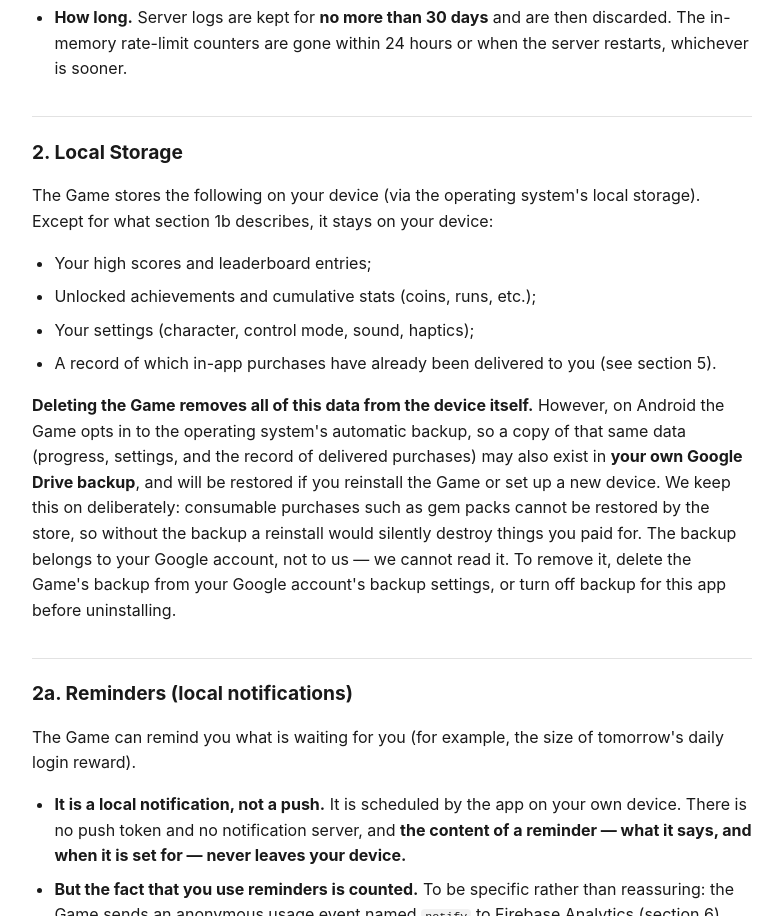
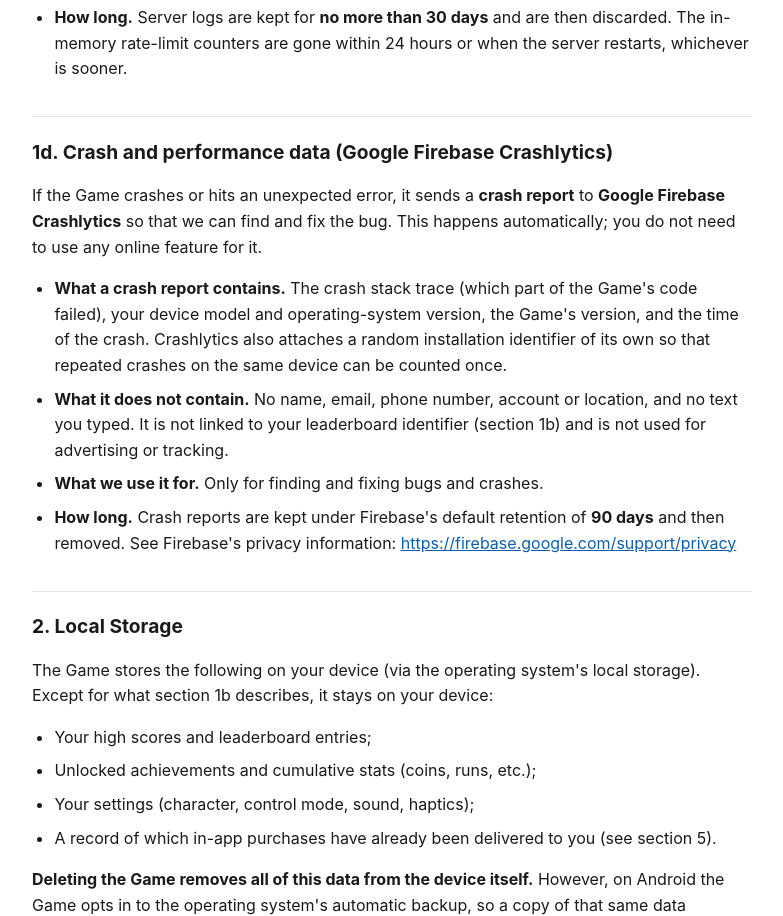
Before and after one commit to tzehin86-ui/tumble-pals-site, a plain HTML site: page index.html in a window 1280 px wide. Shown: the part 4392-5308 px from the top of the page, without its empty margins (248-1031 px from the left). Drawn offline with Linux system fonts and the light colour scheme.

Commit message:
Privacy policy: crash & performance data (Crashlytics)

```diff
--- a/index.html
+++ b/index.html
@@ -169,6 +169,14 @@ footer {
 <li><strong>What we do not do with it.</strong> It is not stored in your leaderboard or ladder record, not sent to AdMob or Firebase, not used to build a profile of you, not used to derive your location beyond what an IP inherently implies, and never shown to other players.</li>
 <li><strong>How long.</strong> Server logs are kept for <strong>no more than 30 days</strong> and are then discarded. The in-memory rate-limit counters are gone within 24 hours or when the server restarts, whichever is sooner.</li>
 </ul>
+<h2>1d. Crash and performance data (Google Firebase Crashlytics)</h2>
+<p>If the Game crashes or hits an unexpected error, it sends a <strong>crash report</strong> to <strong>Google Firebase Crashlytics</strong> so that we can find and fix the bug. This happens automatically; you do not need to use any online feature for it.</p>
+<ul>
+<li><strong>What a crash report contains.</strong> The crash stack trace (which part of the Game's code failed), your device model and operating-system version, the Game's version, and the time of the crash. Crashlytics also attaches a random installation identifier of its own so that repeated crashes on the same device can be counted once.</li>
+<li><strong>What it does not contain.</strong> No name, email, phone number, account or location, and no text you typed. It is not linked to your leaderboard identifier (section 1b) and is not used for advertising or tracking.</li>
+<li><strong>What we use it for.</strong> Only for finding and fixing bugs and crashes.</li>
+<li><strong>How long.</strong> Crash reports are kept under Firebase's default retention of <strong>90 days</strong> and then removed. See Firebase's privacy information: <a href="https://firebase.google.com/support/privacy">https://firebase.google.com/support/privacy</a></li>
+</ul>
 <h2>2. Local Storage</h2>
 <p>The Game stores the following on your device (via the operating system's local storage). Except for what section 1b describes, it stays on your device:</p>
 <ul>
```
Also changed, not shown: zh-HK/index.html (+8 -0 lines).
